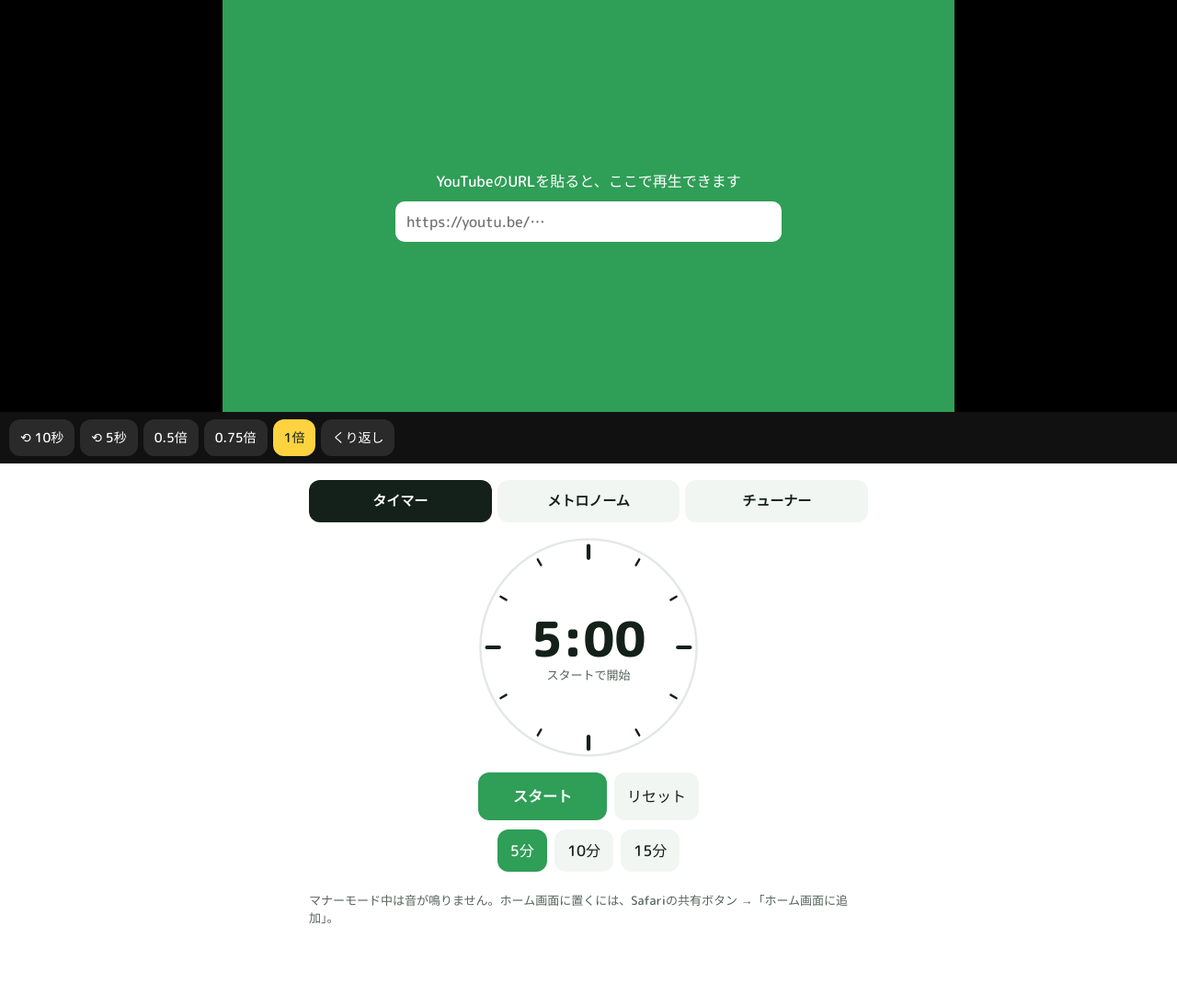
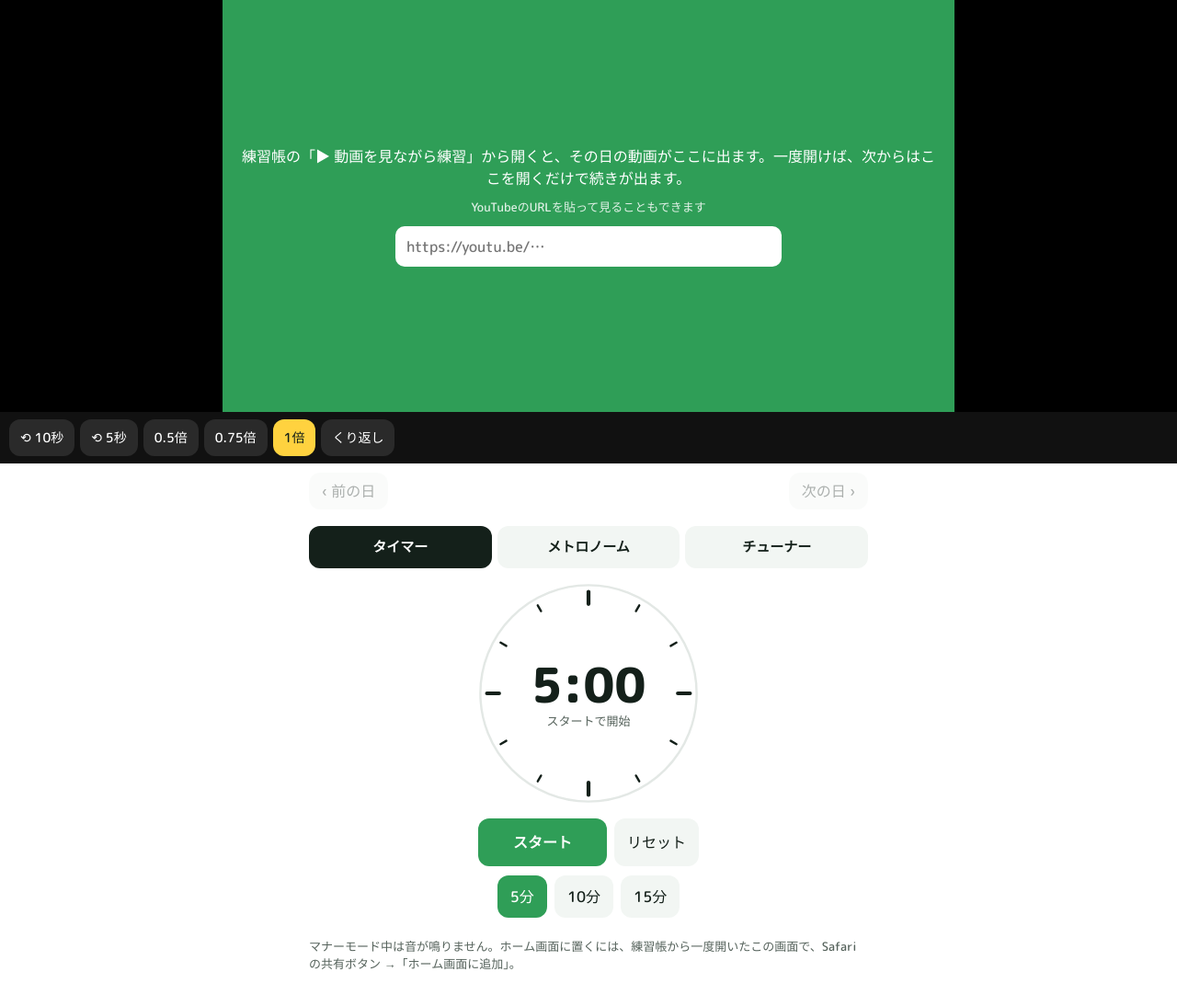
Before and after one commit to masazz1103/guitar-practice, a plain HTML site: page index.html in a window 1280 px wide. Shown: the whole page at 92% size. Before the commit the page ends 1050 px from the top, so only its background shows below. Drawn offline with Linux system fonts and the light colour scheme.

Commit message:
レッスンを端末に記憶して前後の日に移動できるように

```diff
--- a/index.html
+++ b/index.html
@@ -9,7 +9,6 @@
 <meta name="apple-mobile-web-app-title" content="ギター練習">
 <meta name="theme-color" content="#2f9e57">
 <link rel="apple-touch-icon" href="icon-180.png">
-<link rel="manifest" href="manifest.webmanifest">
 <link href="https://fonts.googleapis.com/css2?family=M+PLUS+Rounded+1c:wght@500;800&display=swap" rel="stylesheet">
 <style>
 :root{color-scheme:light dark;--bg:light-dark(#ffffff,#121514);--ink:light-dark(#14201a,#eef3ef);--sub:light-dark(#56635c,#a7b3ad);--line:light-dark(#e3e8e5,#2a302d);--card:light-dark(#f2f6f3,#1d2320);--m:#2f9e57;--yel:#ffd23f}
@@ -23,6 +22,7 @@ body{margin:0;background:var(--bg);color:var(--ink);font:16px/1.5 "M PLUS Rounde
 .vbar{display:flex;gap:6px;overflow-x:auto;padding:8px 10px;background:#111}
 .vbar button{flex:none;min-height:40px;background:#2a2a2a;color:#fff;font-size:14px;padding:0 12px}
 .vbar button[aria-pressed=true]{background:var(--yel);color:#14201a}
+.dnav{display:flex;gap:8px;align-items:center;max-width:640px;margin:0 auto;padding:10px 16px 0}.dnav button{flex:none;min-height:40px}.dnav button:disabled{opacity:.35}.dnav div{flex:1;text-align:center;font-weight:800}
 .ttl{padding:12px 16px 0;max-width:640px;margin:0 auto}
 .ttl b{display:inline-block;background:var(--m);color:#fff;border-radius:999px;padding:2px 12px;font-size:14px;margin-right:6px}
 .ttl span{font-weight:800}
@@ -73,13 +73,14 @@ h3{font-size:14px;color:var(--sub);font-weight:500;margin:18px 0 0}
 </head>
 <body>
 <div class="vid">
- <div class="vbox" id="vbox"><div class="empty" id="empty"><div>YouTubeのURLを貼ると、ここで再生できます</div><form id="uform"><input id="uin" type="url" inputmode="url" placeholder="https://youtu.be/…" aria-label="YouTubeのURL"></form></div></div>
+ <div class="vbox" id="vbox"><div class="empty" id="empty"><div>練習帳の「▶ 動画を見ながら練習」から開くと、その日の動画がここに出ます。一度開けば、次からはここを開くだけで続きが出ます。</div><div style="font-size:13px;opacity:.85">YouTubeのURLを貼って見ることもできます</div><form id="uform"><input id="uin" type="url" inputmode="url" placeholder="https://youtu.be/…" aria-label="YouTubeのURL"></form></div></div>
  <div class="vbar" id="vbar" hidden>
   <button data-sk="-10">⟲ 10秒</button><button data-sk="-5">⟲ 5秒</button>
   <button data-r="0.5">0.5倍</button><button data-r="0.75">0.75倍</button><button data-r="1" aria-pressed="true">1倍</button>
   <button id="loop" aria-pressed="false">くり返し</button>
  </div>
 </div>
+<div class="dnav" id="dnav" hidden><button id="dprev">‹ 前の日</button><div id="dlab"></div><button id="dnext">次の日 ›</button></div>
 <div class="ttl" id="ttl" hidden><b id="tday"></b><span id="ttitle"></span></div>
 <main>
  <div class="tabs" role="tablist">
@@ -110,7 +111,7 @@ h3{font-size:14px;color:var(--sub);font-weight:500;margin:18px 0 0}
   <h3>基準音</h3>
   <div class="ref" id="ref"></div>
  </section>
- <p class="hint">マナーモード中は音が鳴りません。ホーム画面に置くには、Safariの共有ボタン →「ホーム画面に追加」。</p>
+ <p class="hint">マナーモード中は音が鳴りません。ホーム画面に置くには、練習帳から一度開いたこの画面で、Safariの共有ボタン →「ホーム画面に追加」。</p>
 </main>
 <script>
 {
@@ -119,9 +120,13 @@ let AC=null;const ac=()=>{if(!AC)AC=new (window.AudioContext||window.webkitAudio
 const store={get(k,d){try{const v=localStorage.getItem('gp_'+k);return v==null?d:JSON.parse(v)}catch(e){return d}},set(k,v){try{localStorage.setItem('gp_'+k,JSON.stringify(v))}catch(e){}}};
 /* ---- video ---- */
 let player=null,vid='',looping=false;
-function parseHash(){const p=new URLSearchParams(location.hash.slice(1));return{v:(p.get('v')||'').replace(/[^\w-]/g,'').slice(0,20),t:p.get('t')||'',d:p.get('d')||''}}
+let lessons=(a=>Array.isArray(a)?a.filter(x=>/^[\w-]{11}$/.test(x)):[])(store.get('L',[])),titles=store.get('titles',{})||{},day=+store.get('day',0)||0;
+function parseHash(){const p=new URLSearchParams(location.hash.slice(1));return{v:(p.get('v')||'').replace(/[^\w-]/g,'').slice(0,20),t:p.get('t')||'',d:p.get('d')||'',L:(p.get('L')||'').split('.').filter(x=>/^[\w-]{11}$/.test(x))}}
+const dayLabel=n=>n>90?'チャレンジ':n+'日目';
 function idFrom(u){const m=String(u).match(/(?:youtu\.be\/|v=|embed\/|shorts\/)([\w-]{11})/);return m?m[1]:(/^[\w-]{11}$/.test(u)?u:'')}
-function setTitle(h){if(h.t||h.d){$('ttl').hidden=false;$('tday').textContent=h.d?(/^\d+$/.test(h.d)?h.d+'日目':h.d):'';$('tday').hidden=!h.d;$('ttitle').textContent=h.t}else $('ttl').hidden=true}
+function showDay(){$('dnav').hidden=!lessons.length;$('dlab').textContent=day?dayLabel(day):'';$('dprev').disabled=day<=1;$('dnext').disabled=!day||day>=lessons.length;$('ttl').hidden=!day;$('tday').textContent=day?dayLabel(day):'';$('ttitle').textContent=titles[day]||''}
+function go(n){day=n;store.set('day',day);showDay();load(lessons[day-1])}
+$('dprev').onclick=()=>{if(day>1)go(day-1)};$('dnext').onclick=()=>{if(day<lessons.length)go(day+1)};
 function load(id){vid=id;if(!id)return;$('vbar').hidden=false;
  if(player&&player.loadVideoById){player.cueVideoById(id);return}
  $('vbox').innerHTML='<div id="yt"></div>';
@@ -132,7 +137,10 @@ $('vbar').onclick=e=>{const b=e.target.closest('button');if(!b||!player||!player
  if(b.dataset.sk){player.seekTo(Math.max(0,player.getCurrentTime()+ +b.dataset.sk),true)}
  else if(b.dataset.r){player.setPlaybackRate(+b.dataset.r);document.querySelectorAll('[data-r]').forEach(x=>x.setAttribute('aria-pressed',x===b))}
  else if(b.id==='loop'){looping=!looping;b.setAttribute('aria-pressed',looping)}};
-function route(){const h=parseHash();setTitle(h);if(h.v&&h.v!==vid)load(h.v)}
+function route(){const h=parseHash();if(h.L.length>=90){lessons=h.L;store.set('L',lessons)}
+ const dn=parseInt(h.d,10)||(h.d==='チャレンジ'?91:0);
+ if(h.v){if(dn){day=dn;store.set('day',day);if(h.t){titles[dn]=h.t.slice(0,120);store.set('titles',titles)}}else day=0;showDay();if(h.v!==vid)load(h.v);if(lessons.length)history.replaceState(null,'','#L='+lessons.join('.'))}
+ else if(lessons.length){go(day||1)}else showDay()}
 window.addEventListener('hashchange',route);
 /* ---- tabs ---- */
 document.querySelector('.tabs').onclick=e=>{const b=e.target.closest('button');if(!b)return;document.querySelectorAll('.tabs button').forEach(x=>x.setAttribute('aria-selected',x===b));document.querySelectorAll('.pane').forEach(x=>x.classList.toggle('on',x.id===b.dataset.p))};
```
